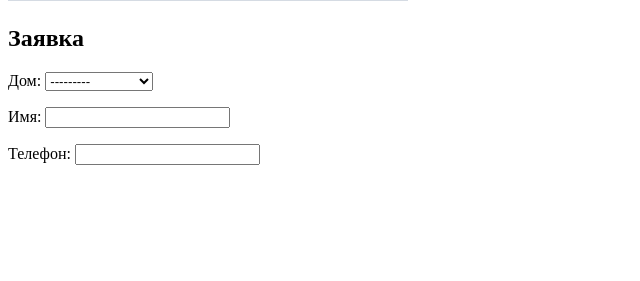
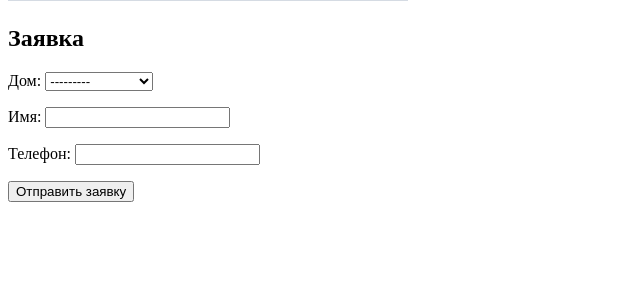
Before and after one commit to shultais-education/dom_u_morya, a Django app: page /1 in a window 1280 px wide. Shown: the part 441-722 px from the top of the page, without its empty margins (0-640 px from the left). Run offline with Django 3.2, Linux system fonts and the light colour scheme; tables that the repository leaves empty hold one stand-in row (values such as "Sample post"); grey boxes marked "Sample" are stand-in pictures; some libraries are stand-ins or nearby versions.

Commit message:
Добавил кнопку отправки заявки

```diff
--- a/houses/templates/houses/house_detail.html
+++ b/houses/templates/houses/house_detail.html
@@ -16,6 +16,7 @@
         <h2>Заявка</h2>
         <form method="post">
             {{ form.as_p }}
+            <button type="submit">Отправить заявку</button>
         </form>
     </div>
 {% endblock %}
```
